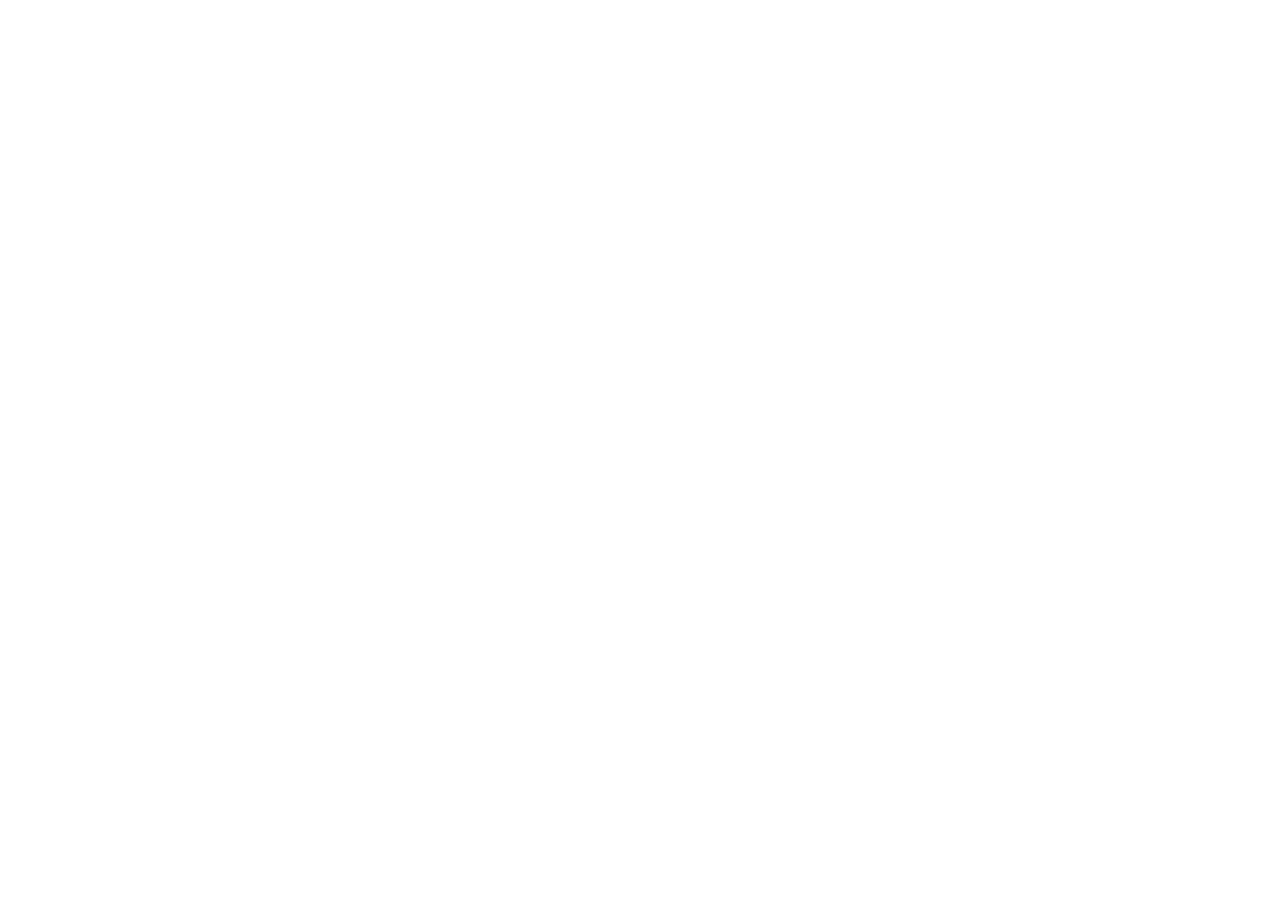
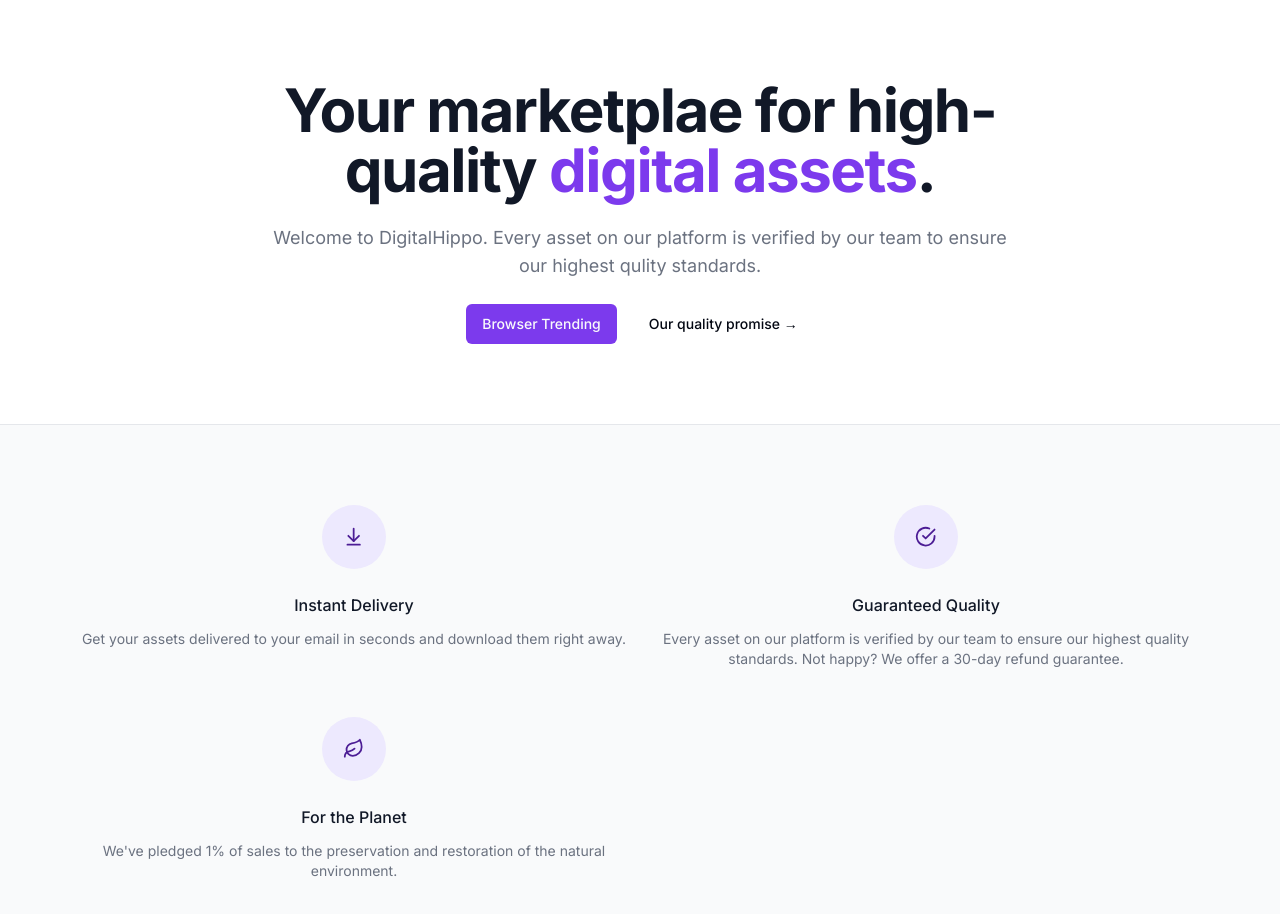
Before and after one commit to ZoubairDjebahDev/digitalhippo, a Next.js app: page / in a window 1280 px wide. Shown: the top 914 px of the page. Before the commit the page ends 800 px from the top, so only its background shows below. Built offline with nearby package versions, Linux system fonts and the light colour scheme.

Commit message:
feature(landing page): creating our landingpage
- add button components.
- run the `lucide-react` init commit.
- include two sections on the landing page: the hero section and the perks section.

```diff
--- a/package.json
+++ b/package.json
@@ -9,6 +9,7 @@
     "lint": "next lint"
   },
   "dependencies": {
+    "@radix-ui/react-slot": "^1.0.2",
     "class-variance-authority": "^0.7.0",
     "clsx": "^2.1.0",
     "lucide-react": "^0.358.0",
--- a/src/app/globals.css
+++ b/src/app/globals.css
@@ -5,64 +5,47 @@
 @layer base {
   :root {
     --background: 0 0% 100%;
-    --foreground: 222.2 84% 4.9%;
-
+    --foreground: 224 71.4% 4.1%;
     --card: 0 0% 100%;
-    --card-foreground: 222.2 84% 4.9%;
-
+    --card-foreground: 224 71.4% 4.1%;
     --popover: 0 0% 100%;
-    --popover-foreground: 222.2 84% 4.9%;
-
-    --primary: 222.2 47.4% 11.2%;
-    --primary-foreground: 210 40% 98%;
-
-    --secondary: 210 40% 96.1%;
-    --secondary-foreground: 222.2 47.4% 11.2%;
-
-    --muted: 210 40% 96.1%;
-    --muted-foreground: 215.4 16.3% 46.9%;
-
-    --accent: 210 40% 96.1%;
-    --accent-foreground: 222.2 47.4% 11.2%;
-
+    --popover-foreground: 224 71.4% 4.1%;
+    --primary: 262.1 83.3% 57.8%;
+    --primary-foreground: 210 20% 98%;
+    --secondary: 220 14.3% 95.9%;
+    --secondary-foreground: 220.9 39.3% 11%;
+    --muted: 220 14.3% 95.9%;
+    --muted-foreground: 220 8.9% 46.1%;
+    --accent: 220 14.3% 95.9%;
+    --accent-foreground: 220.9 39.3% 11%;
     --destructive: 0 84.2% 60.2%;
-    --destructive-foreground: 210 40% 98%;
-
-    --border: 214.3 31.8% 91.4%;
-    --input: 214.3 31.8% 91.4%;
-    --ring: 222.2 84% 4.9%;
-
+    --destructive-foreground: 210 20% 98%;
+    --border: 220 13% 91%;
+    --input: 220 13% 91%;
+    --ring: 262.1 83.3% 57.8%;
     --radius: 0.5rem;
   }
 
   .dark {
-    --background: 222.2 84% 4.9%;
-    --foreground: 210 40% 98%;
-
-    --card: 222.2 84% 4.9%;
-    --card-foreground: 210 40% 98%;
-
-    --popover: 222.2 84% 4.9%;
-    --popover-foreground: 210 40% 98%;
-
-    --primary: 210 40% 98%;
-    --primary-foreground: 222.2 47.4% 11.2%;
-
-    --secondary: 217.2 32.6% 17.5%;
-    --secondary-foreground: 210 40% 98%;
-
-    --muted: 217.2 32.6% 17.5%;
-    --muted-foreground: 215 20.2% 65.1%;
-
-    --accent: 217.2 32.6% 17.5%;
-    --accent-foreground: 210 40% 98%;
-
+    --background: 224 71.4% 4.1%;
+    --foreground: 210 20% 98%;
+    --card: 224 71.4% 4.1%;
+    --card-foreground: 210 20% 98%;
+    --popover: 224 71.4% 4.1%;
+    --popover-foreground: 210 20% 98%;
+    --primary: 263.4 70% 50.4%;
+    --primary-foreground: 210 20% 98%;
+    --secondary: 215 27.9% 16.9%;
+    --secondary-foreground: 210 20% 98%;
+    --muted: 215 27.9% 16.9%;
+    --muted-foreground: 217.9 10.6% 64.9%;
+    --accent: 215 27.9% 16.9%;
+    --accent-foreground: 210 20% 98%;
     --destructive: 0 62.8% 30.6%;
-    --destructive-foreground: 210 40% 98%;
-
-    --border: 217.2 32.6% 17.5%;
-    --input: 217.2 32.6% 17.5%;
-    --ring: 212.7 26.8% 83.9%;
+    --destructive-foreground: 210 20% 98%;
+    --border: 215 27.9% 16.9%;
+    --input: 215 27.9% 16.9%;
+    --ring: 263.4 70% 50.4%;
   }
 }
 
--- a/src/app/page.tsx
+++ b/src/app/page.tsx
@@ -1,9 +1,59 @@
 import MaxWidthWrapper from "@/components/MaxWidthWrapper";
+import { Button, buttonVariants } from "@/components/ui/button";
+import perks from "@/data/perks";
+import Link from "next/link";
 
 export default function Home() {
   return (
-    <MaxWidthWrapper>
-      <div className=""></div>
-    </MaxWidthWrapper>
+    <>
+      <MaxWidthWrapper>
+        <div className="py-20 mx-auto text-center flex flex-col items-center max-w-3xl">
+          <h1 className="text-4xl font-bold tracking-tight text-gray-900 sm:text-6xl">
+            Your marketplae for high-quality{" "}
+            <span className="text-violet-600">digital assets</span>.
+          </h1>
+          <p className="mt-6 text-lg max-w-prose text-muted-foreground">
+            Welcome to DigitalHippo. Every asset on our platform is verified by
+            our team to ensure our highest qulity standards.
+          </p>
+          <div className="flex flex-col sm:flex-row gap-4 mt-6">
+            <Link href={"/products"} className={buttonVariants()}>
+              Browser Trending
+            </Link>
+            <Button variant={"ghost"}>Our quality promise &rarr;</Button>
+          </div>
+        </div>
+
+        {/** TODO: List products */}
+      </MaxWidthWrapper>
+
+      <section className="border-t border-gray-200 bg-gray-50">
+        <MaxWidthWrapper className="py-20">
+          <div className="grid grid-cols-1 gap-y-12 sm:grid-cols-2 sm:gap-x-6 lg:grid-cols-3lg:gap-x-8 lf:gap-y-0">
+            {perks.map((perk) => (
+              <div
+                key={perk.name}
+                className="text-center md:flex md:items-start md:text-left lg:block lg:text-center"
+              >
+                <div className="md:flex-shrink-0 flex justify-center">
+                  <div className="h-16 w-16 flex items-center justify-center rounded-full bg-violet-100 text-violet-900">
+                    {<perk.Icon className="w-1/3 h-1/3" />}
+                  </div>
+                </div>
+
+                <div className="mt-6 md:ml-4 md:mt-0 lg:ml-0 lg:mt-6">
+                  <h3 className="text-base font-medium text-gray-900">
+                    {perk.name}
+                  </h3>
+                  <p className="mt-3 text-sm text-muted-foreground">
+                    {perk.description}
+                  </p>
+                </div>
+              </div>
+            ))}
+          </div>
+        </MaxWidthWrapper>
+      </section>
+    </>
   );
 }
--- /dev/null
+++ b/src/components/ui/button.tsx
@@ -0,0 +1,56 @@
+import * as React from "react"
+import { Slot } from "@radix-ui/react-slot"
+import { cva, type VariantProps } from "class-variance-authority"
+
+import { cn } from "@/lib/utils"
+
+const buttonVariants = cva(
+  "inline-flex items-center justify-center whitespace-nowrap rounded-md text-sm font-medium ring-offset-background transition-colors focus-visible:outline-none focus-visible:ring-2 focus-visible:ring-ring focus-visible:ring-offset-2 disabled:pointer-events-none disabled:opacity-50",
+  {
+    variants: {
+      variant: {
+        default: "bg-primary text-primary-foreground hover:bg-primary/90",
+        destructive:
+          "bg-destructive text-destructive-foreground hover:bg-destructive/90",
+        outline:
+          "border border-input bg-background hover:bg-accent hover:text-accent-foreground",
+        secondary:
+          "bg-secondary text-secondary-foreground hover:bg-secondary/80",
+        ghost: "hover:bg-accent hover:text-accent-foreground",
+        link: "text-primary underline-offset-4 hover:underline",
+      },
+      size: {
+        default: "h-10 px-4 py-2",
+        sm: "h-9 rounded-md px-3",
+        lg: "h-11 rounded-md px-8",
+        icon: "h-10 w-10",
+      },
+    },
+    defaultVariants: {
+      variant: "default",
+      size: "default",
+    },
+  }
+)
+
+export interface ButtonProps
+  extends React.ButtonHTMLAttributes<HTMLButtonElement>,
+    VariantProps<typeof buttonVariants> {
+  asChild?: boolean
+}
+
+const Button = React.forwardRef<HTMLButtonElement, ButtonProps>(
+  ({ className, variant, size, asChild = false, ...props }, ref) => {
+    const Comp = asChild ? Slot : "button"
+    return (
+      <Comp
+        className={cn(buttonVariants({ variant, size, className }))}
+        ref={ref}
+        {...props}
+      />
+    )
+  }
+)
+Button.displayName = "Button"
+
+export { Button, buttonVariants }
--- /dev/null
+++ b/src/data/perks.tsx
@@ -0,0 +1,24 @@
+import { ArrowDownToLine, CheckCircle, Leaf } from "lucide-react";
+
+const perks = [
+  {
+    name: "Instant Delivery",
+    Icon: ArrowDownToLine,
+    description:
+      "Get your assets delivered to your email in seconds and download them right away.",
+  },
+  {
+    name: "Guaranteed Quality",
+    Icon: CheckCircle,
+    description:
+      "Every asset on our platform is verified by our team to ensure our highest quality standards. Not happy? We offer a 30-day refund guarantee.",
+  },
+  {
+    name: "For the Planet",
+    Icon: Leaf,
+    description:
+      "We've pledged 1% of sales to the preservation and restoration of the natural environment.",
+  },
+];
+
+export default perks;
```
Also changed, not shown: 1 other file (tests, documents, lock files or other folders).
